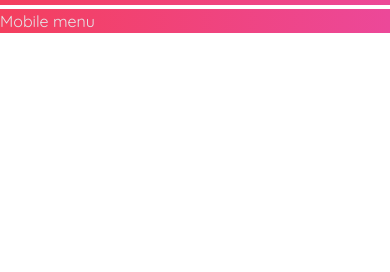
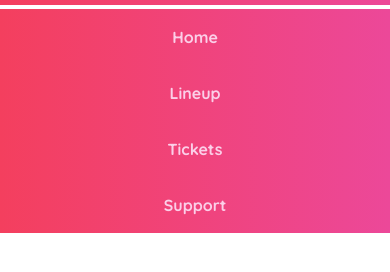
Before and after one commit to najim3/tailwind-landing, a website: page src/index.html in a window 390 px wide. Both pictures are taken after a click on the element 354 px from the left and 31 px from the top of the page. Shown: the part 58-330 px from the top of the page. Drawn offline with Linux system fonts and the light colour scheme.

Commit message:
# Implement mobile sub menu with custom group open tailwind variant

```diff
--- a/src/index.html
+++ b/src/index.html
@@ -43,7 +43,26 @@
           <div
             class="absolute top-[67px] left-0 hidden w-full bg-gradient-to-r from-rose-500 to-pink-500 peer-open:block"
           >
-            Mobile menu
+            <div
+              class="relative flex h-full cursor-pointer items-center justify-center p-4 font-bold text-pink-200 transition-colors hover:bg-white/10 hover:text-zinc-200"
+            >
+              <span>Home</span>
+            </div>
+            <div
+              class="relative flex h-full cursor-pointer items-center justify-center p-4 font-bold text-pink-200 transition-colors hover:bg-white/10 hover:text-zinc-200"
+            >
+              <span>Lineup</span>
+            </div>
+            <div
+              class="relative flex h-full cursor-pointer items-center justify-center p-4 font-bold text-pink-200 transition-colors hover:bg-white/10 hover:text-zinc-200"
+            >
+              <span>Tickets</span>
+            </div>
+            <div
+              class="relative flex h-full cursor-pointer items-center justify-center p-4 font-bold text-pink-200 transition-colors hover:bg-white/10 hover:text-zinc-200"
+            >
+              <span>Support</span>
+            </div>
           </div>
         </div>
         <div class="hidden flex-1 items-center justify-end md:flex">
```
Also changed, not shown: dist/output.css.
